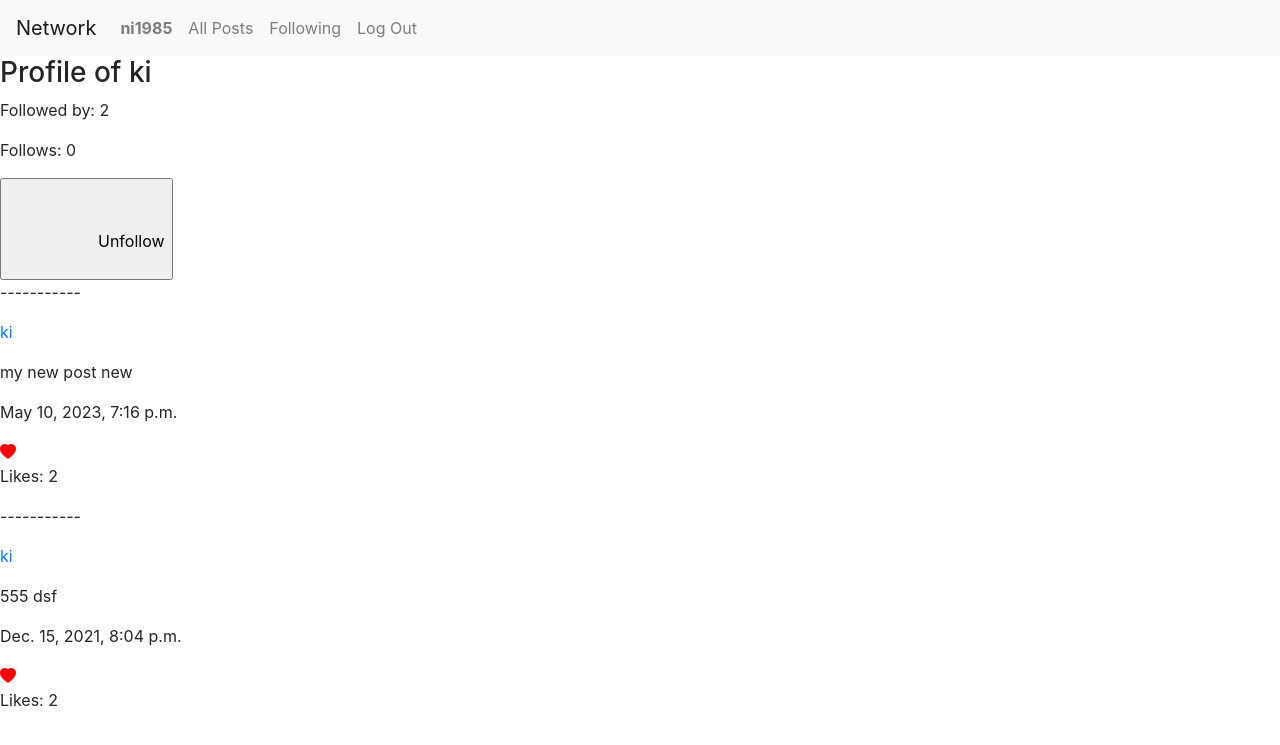
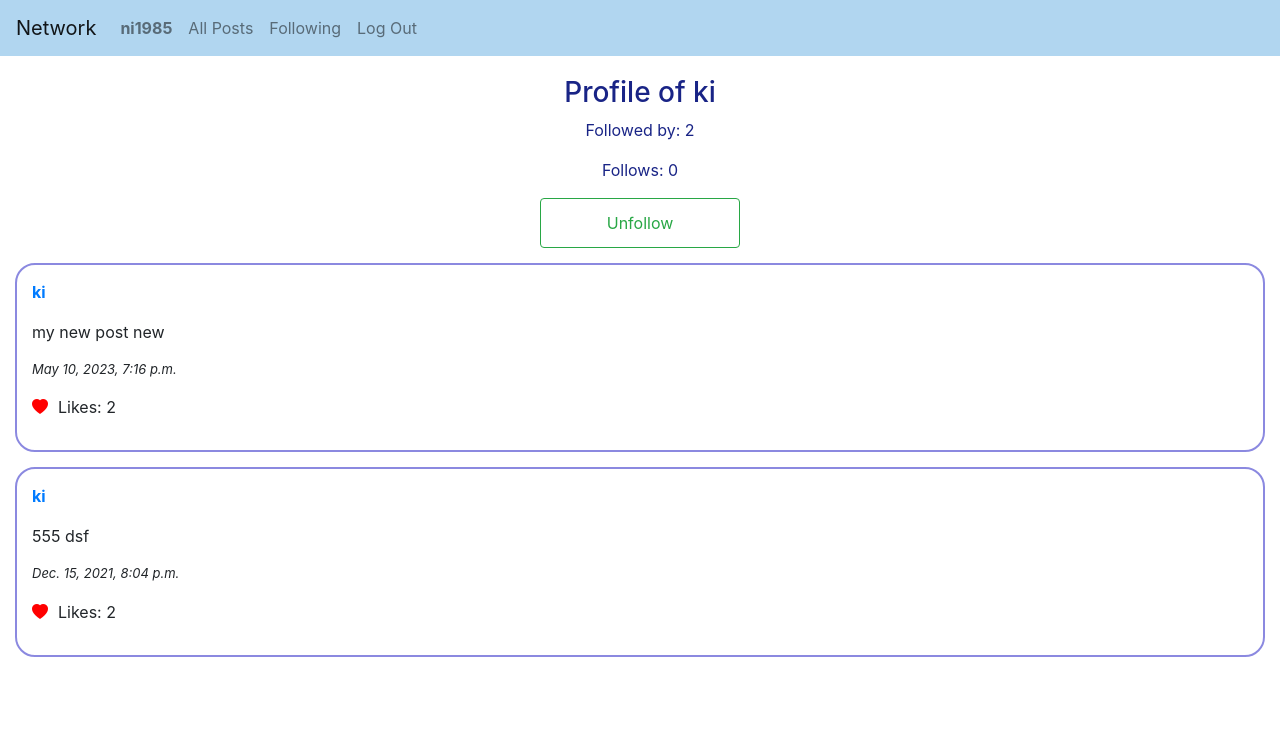
Before and after one commit to ni1985/CS50w_Network, a Django app: a page that uses network/templates/network/layout.html in a window 1280 px wide. Shown: the top 745 px of the page. Run offline with Django 3.2, Linux system fonts and the light colour scheme; a user stored in the database is signed in; data comes from the database, SQL or seed files in the repository; both versions use the stored data as it was after the commit; some libraries are stand-ins or nearby versions.

Commit message:
Project finished. Ready to be submitted to evaluation

```diff
--- a/network/static/network/constants.js
+++ b/network/static/network/constants.js
@@ -1,5 +1,5 @@
-const UPDATE_POST_LIKE_URL = 'update-post-like';
+const UPDATE_POST_LIKE_URL = '/update-post-like';
 export { UPDATE_POST_LIKE_URL };
 
-const UPDATE_POST_TEXT_URL = 'update-post-text';
+const UPDATE_POST_TEXT_URL = '/update-post-text';
 export { UPDATE_POST_TEXT_URL };
--- a/network/static/network/styles.css
+++ b/network/static/network/styles.css
@@ -5,3 +5,63 @@
 .no-heart {
     color: red;
 }
+
+.follow {
+    height: 50px;
+    width: 200px;
+    padding: 10px 0px;
+    margin: 0px 0px;
+    font-size: 16px;
+    text-align: center;
+    line-height: 0px;
+}
+
+.heading{
+    text-align: center;
+    color: rgba(5, 17, 124, 0.923);
+    margin-top: 20px;
+}
+
+.rcorners2 {
+    border-radius: 20px;
+    border: 2px solid #332ec990;
+    margin: 15px;
+    padding: 15px;
+  }
+
+p.thick {
+    font-weight: bold;
+  }
+
+p.sm-italic {
+    font-style: italic;
+    font-size: small;
+  }
+
+.inline {
+    display: flex;
+  }
+
+.margin-left{
+    margin-left: 10px;
+  }
+
+.post{
+    margin: 20px;
+  }
+
+.submit{
+    display: flex;
+    justify-content: flex-start;
+    margin: 20px
+  }
+
+.btn-navigation{
+    display: flex;
+    justify-content: center;
+    align-items: center;
+}
+
+.bg-navbar{
+    background-color: rgb(118, 118, 255);
+}
--- a/network/templates/network/layout.html
+++ b/network/templates/network/layout.html
@@ -12,7 +12,7 @@
     </head>
     <body>
 
-        <nav class="navbar navbar-expand-lg navbar-light bg-light">
+        <nav class="navbar navbar-expand-lg navbar-light" style="background-color: #b1d6f0">
             <a class="navbar-brand" href="{% url 'index' %}">Network</a>
 
             <div>
--- a/network/templates/network/profile.html
+++ b/network/templates/network/profile.html
@@ -2,38 +2,39 @@
 {% load static %}
 
 {% block body %}
+    <div class="heading">
         <h3>Profile of {{ user_name }}</h3>
 
         <p>Followed by: {{ followed_nr}}</p>
         <p>Follows: {{ follows_nr }}</p>
 
         {% if user.is_authenticated and user_check == 0 %}
+
             <form action = "{% url 'profile' user_name %}" method="post" id="follow-form">
                 {% csrf_token %}
                 <input type="hidden" id="custId" name="follow" value="{{ follow }}">
-            <input type="submit" value="
-                {% if follow %}
-                    Unfollow
-                {% else %}
-                    Follow
-                {% endif %}" id="follow-button">
+                <input type="submit" class="btn btn-outline-success follow"
+                    value="{% if follow %}Unfollow{% else %}Follow{% endif %}"
+                    id="follow-button">
                 </input>
             </form>
         {% endif %}
+    </div>
 
     <div>
         {% for post in posts %}
-        <div>
-            <p>-----------</p>
-            <a href="{% url 'profile' user_name %}" id="post-creator-{{ post.id }}"><p>{{ user_name }}</p></a>
+        <div class="rcorners2">
+            <a href="{% url 'profile' user_name %}" id="post-creator-{{ post.id }}"><p class="thick">{{ user_name }}</p></a>
             <p id="post-text-{{ post.id }}">{{ post.post_text }}</p>
-            <p>{{ post.post_time }}</p>
+            <p class="sm-italic">{{ post.post_time }}</p>
+            <div class="inline">
                 {% if user in post.likes.all %}
                     <i class="bi bi-heart-fill heart" like-id="{{ post.id }}"></i>
                 {% else %}
                     <i class="bi bi-heart heart" like-id="{{ post.id }}"></i>
                 {% endif %}
-            <p id = "like-count-{{ post.id }}">Likes: {{ post.likes.count }}</p>
+                <p id = "like-count-{{ post.id }}" class="margin-left">Likes: {{ post.likes.count }}</p>
+            </div>
 
             {% if user.is_authenticated and post.creator == user %}
                 <button type="button" class="btn btn-primary btn-sm edit-post" data-post-id="{{ post.id }}">Edit</button>
@@ -44,15 +45,16 @@
     </div>
 
     <nav aria-label="Page navigation">
+        <div class="btn-navigation">
             <ul class="pagination">
             {% if posts.has_previous %}
                 <li class="page-item"><a class="page-link" href="?page={{ posts.previous_page_number }}">Previous</a></li>
             {% endif %}
-
             {% if posts.has_next %}
                 <li class="page-item"><a class="page-link" href="?page={{ posts.next_page_number }}">Next</a></li>
             {% endif %}
             </ul>
+        </div>
     </nav>
 
 {% endblock %}
```
Also changed, not shown: network/templates/network/favorites.html (+11 -6 lines), network/templates/network/index.html (+13 -9 lines), db.sqlite3. Lines whose indentation alone changed are shown as unchanged.
